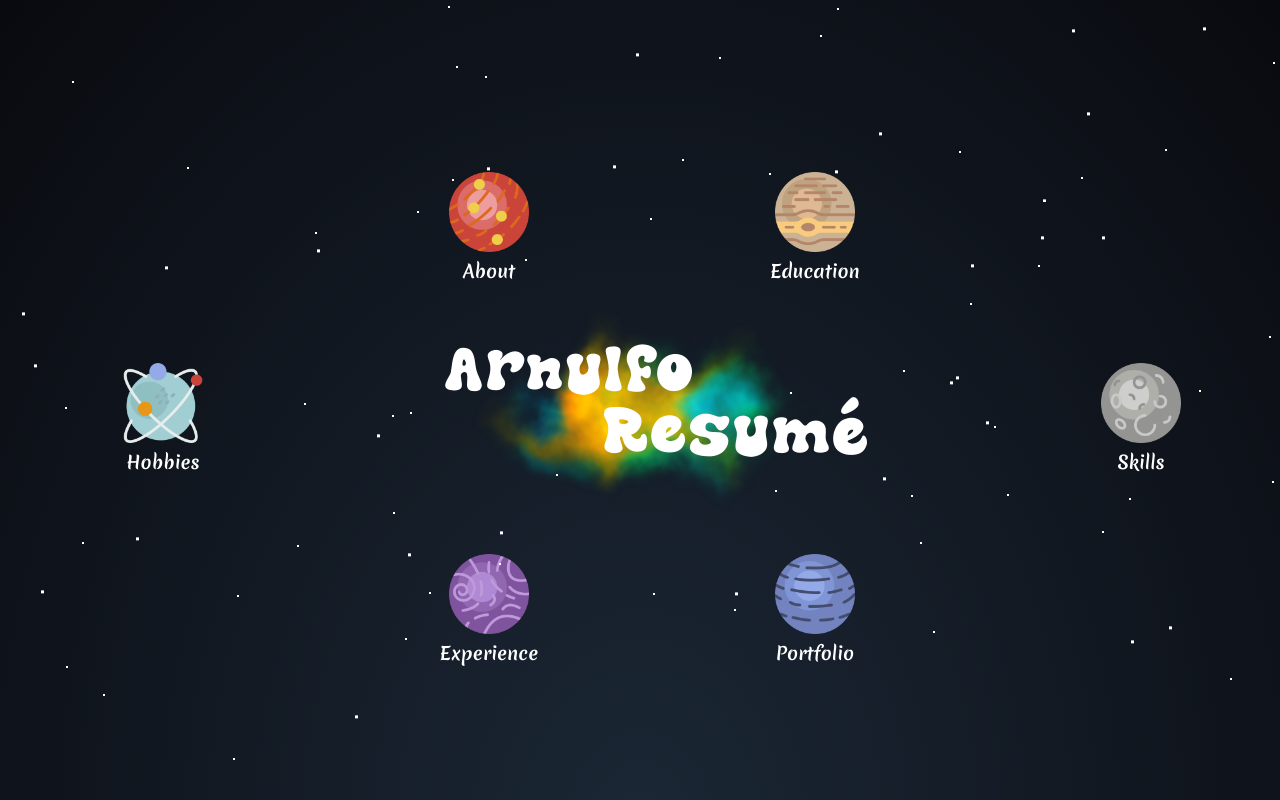
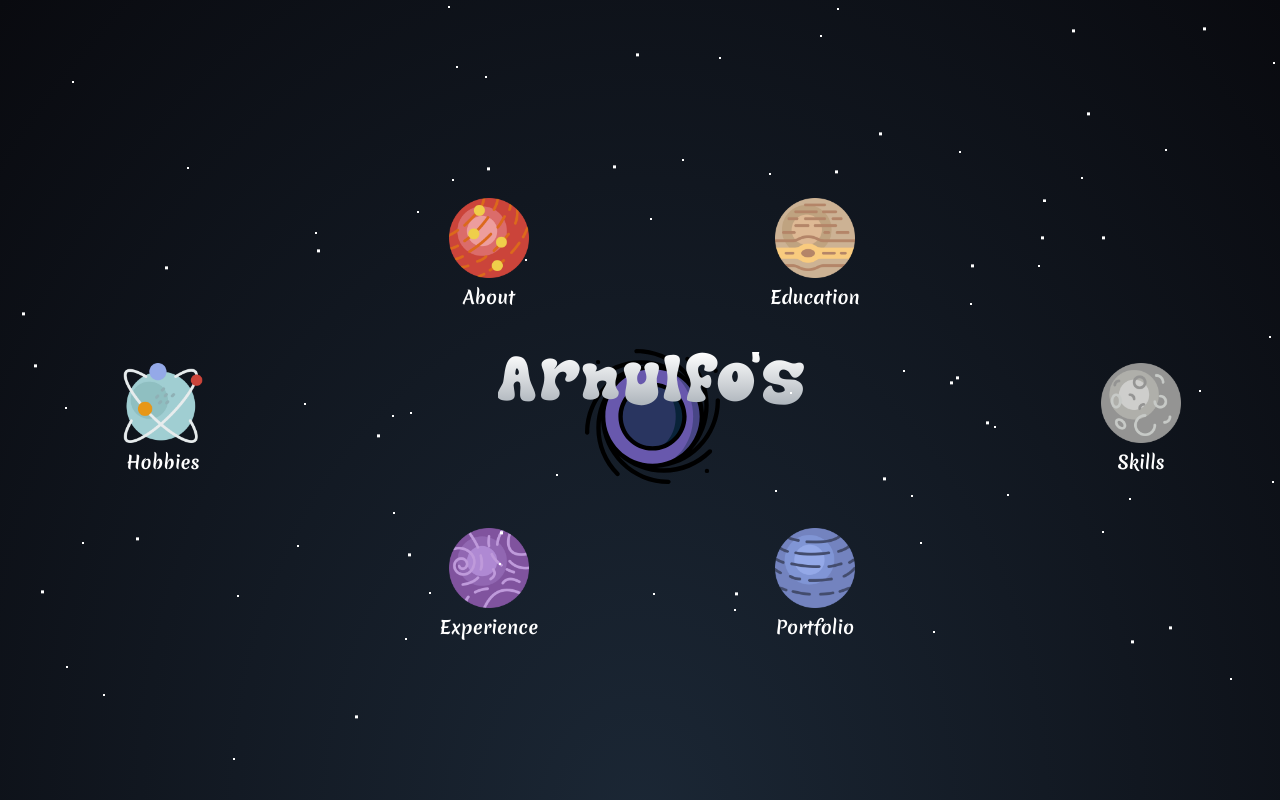
Before and after one commit to arnulfolg/resume-spacejam, a plain HTML site: page index.html in a window 1280 px wide. Shown: the top 800 px of the page. Drawn offline with Linux system fonts and the light colour scheme.

Commit message:
Changes to CSS

```diff
--- a/css/space-styles.css
+++ b/css/space-styles.css
@@ -174,6 +174,35 @@ body {
 
 .space-center {
   grid-area: center-galaxy;
+  font-family: "Meshroom";
+  color: white;
+
+  display: inline-grid;
+  grid-template-rows: 1fr;
+  grid-template-columns: 1fr;
+  grid-template-areas: "logo";
+  align-items: center;
+  justify-items: center;
+}
+
+.space-center img{
+  width: 135px;
+  grid-area: logo;
+}
+
+.space-center h1 {
+  font-size: 65px;
+  grid-area: logo;
+
+
+  background: -webkit-linear-gradient(white, #38495a);
+  -webkit-background-clip: text;
+  -webkit-text-fill-color: transparent;
+}
+
+.space-center h1 span {
+  display: block;
+  transform: translateX(220px);
 }
 
 .planet-about {
--- a/index.html
+++ b/index.html
@@ -18,7 +18,12 @@
 
     <div class="space-galaxy">
         <div class='space-center'>
-            <img src="images/logo1.png" alt="">
+            <!-- <img src="images/logo1.png" alt=""> -->
+            <!-- <div class="logo"> -->
+                 <img src="images/black-hole.svg" alt="">
+                    <h1>Arnulfo's <span>CV</span></h1>
+            <!-- </div> -->
+
         </div>
         <a href="#" class="planet planet-about">
             <img src="images/001-venus.png" alt="">
```
Also changed, not shown: images/black-hole.svg (added).
